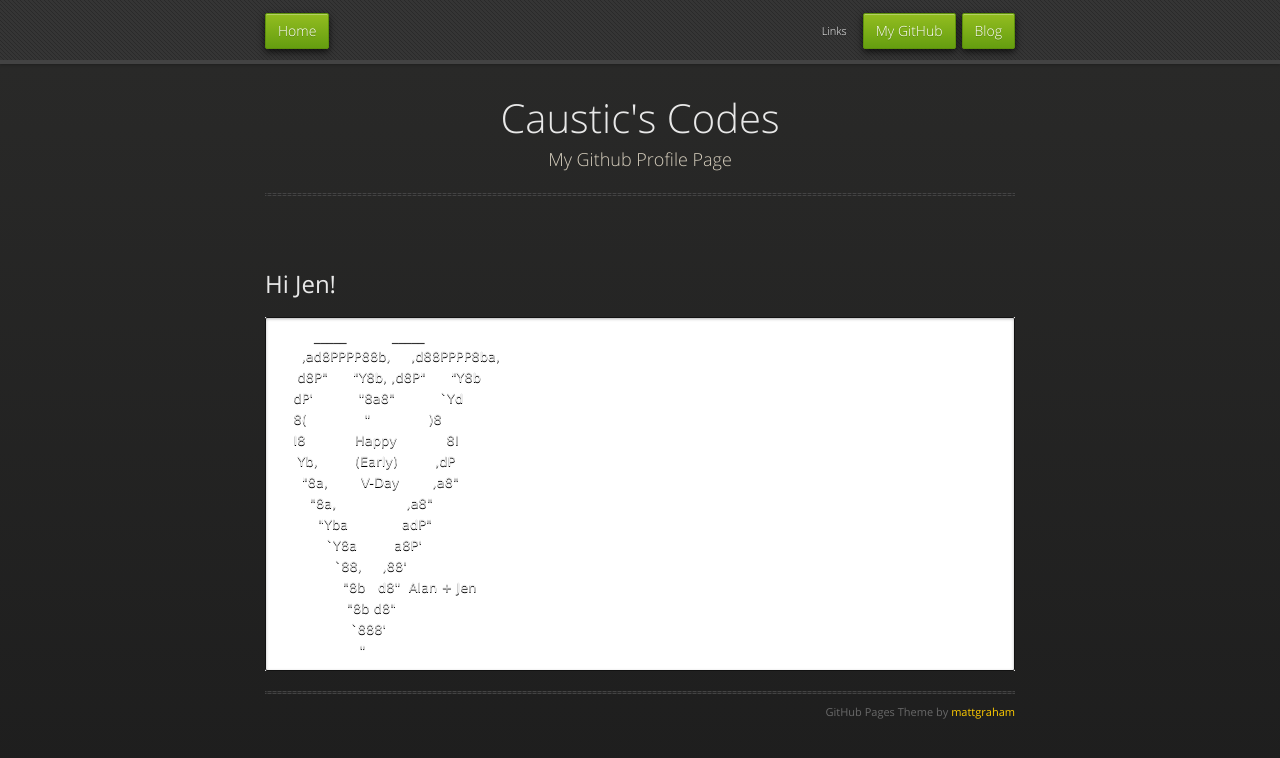
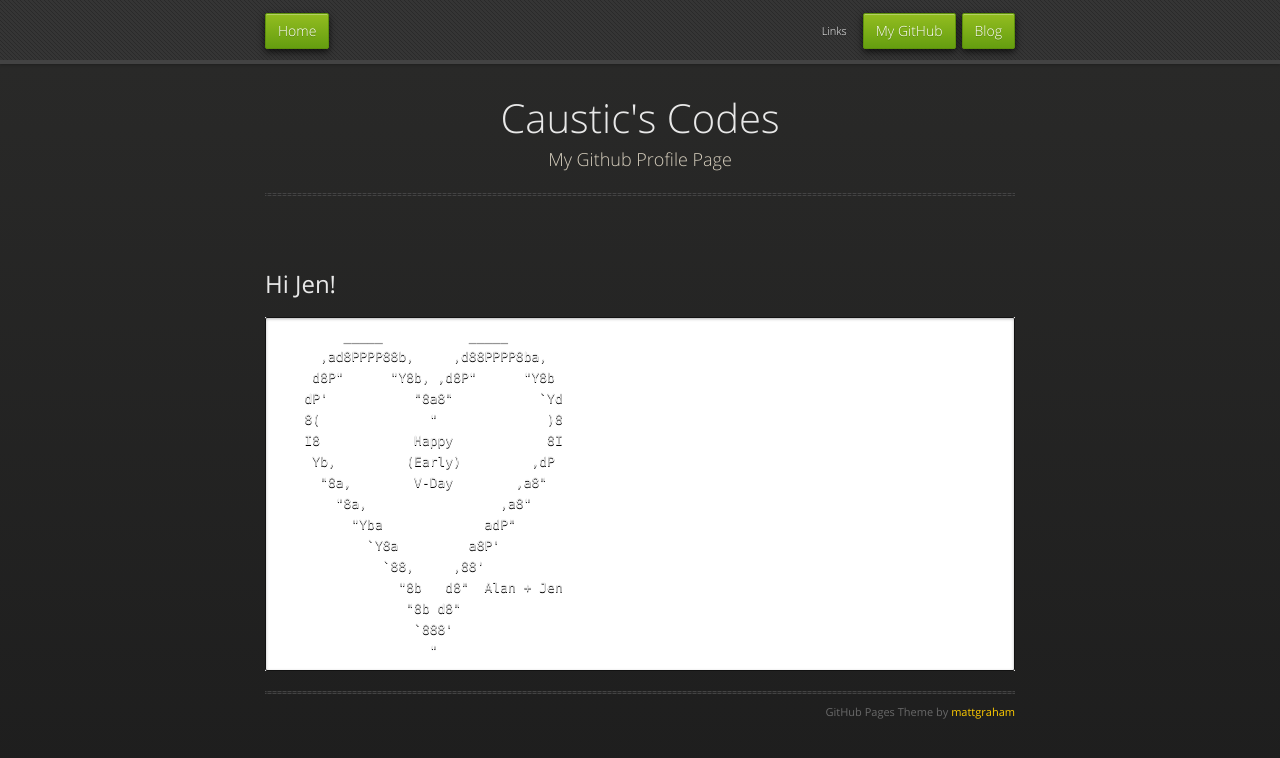
Before and after one commit to Caustic/caustic.github.com, a Jekyll site: the page built from jen.markdown, in a window 1280 px wide. Shown: the top 758 px of the page. Built offline with Jekyll 4.4.1, drawn with Linux system fonts in a browser that asks for light colours; nearby versions of some CDN libraries; Markdown is read by kramdown in place of the engine named in the settings.

Commit message:
fixed monospace issue

```diff
--- a/stylesheets/styles.css
+++ b/stylesheets/styles.css
@@ -623,7 +623,7 @@
 }
 
 code {
-  font-family: "Lucida Sans", Monaco, Bitstream Vera Sans Mono, Lucida Console, Terminal;
+  font-family: Monaco, Bitstream Vera Sans Mono, Lucida Console, Terminal, monospace;
   color: #efefef;
   font-size: 13px;
   margin: 0 4px;
```
